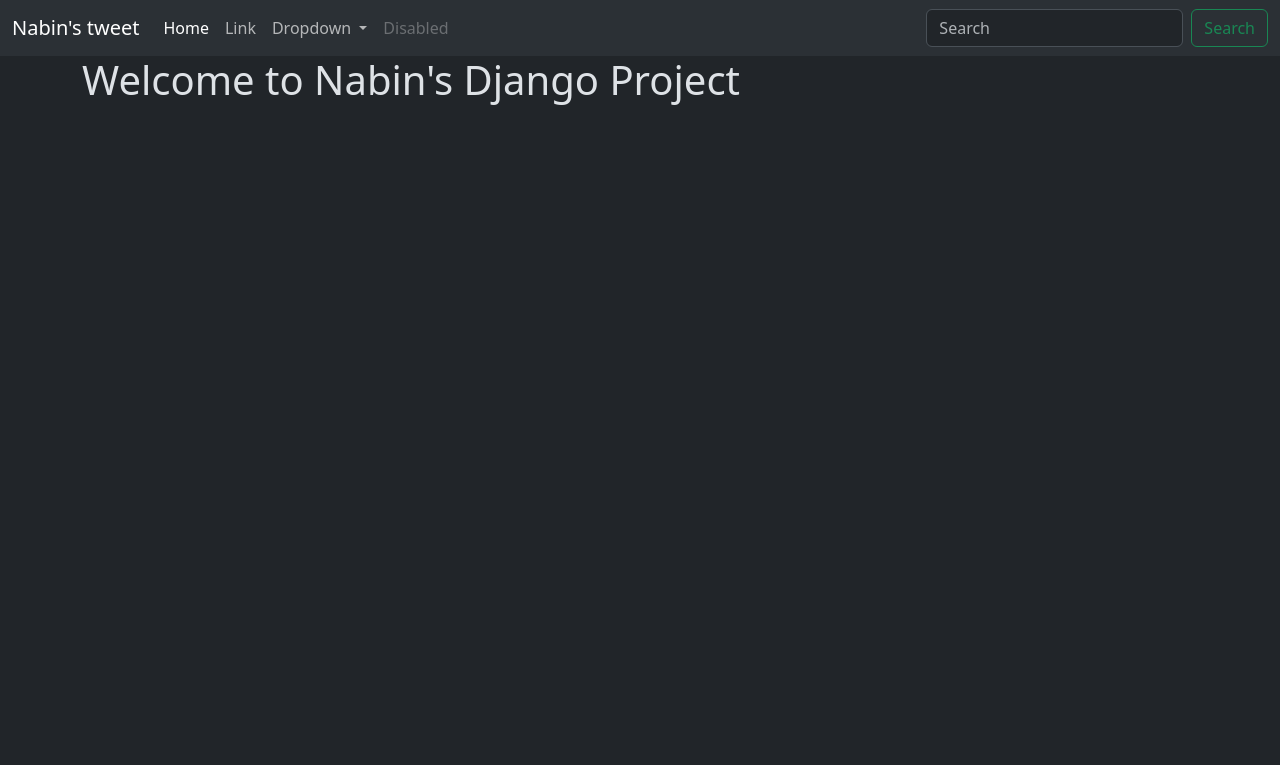
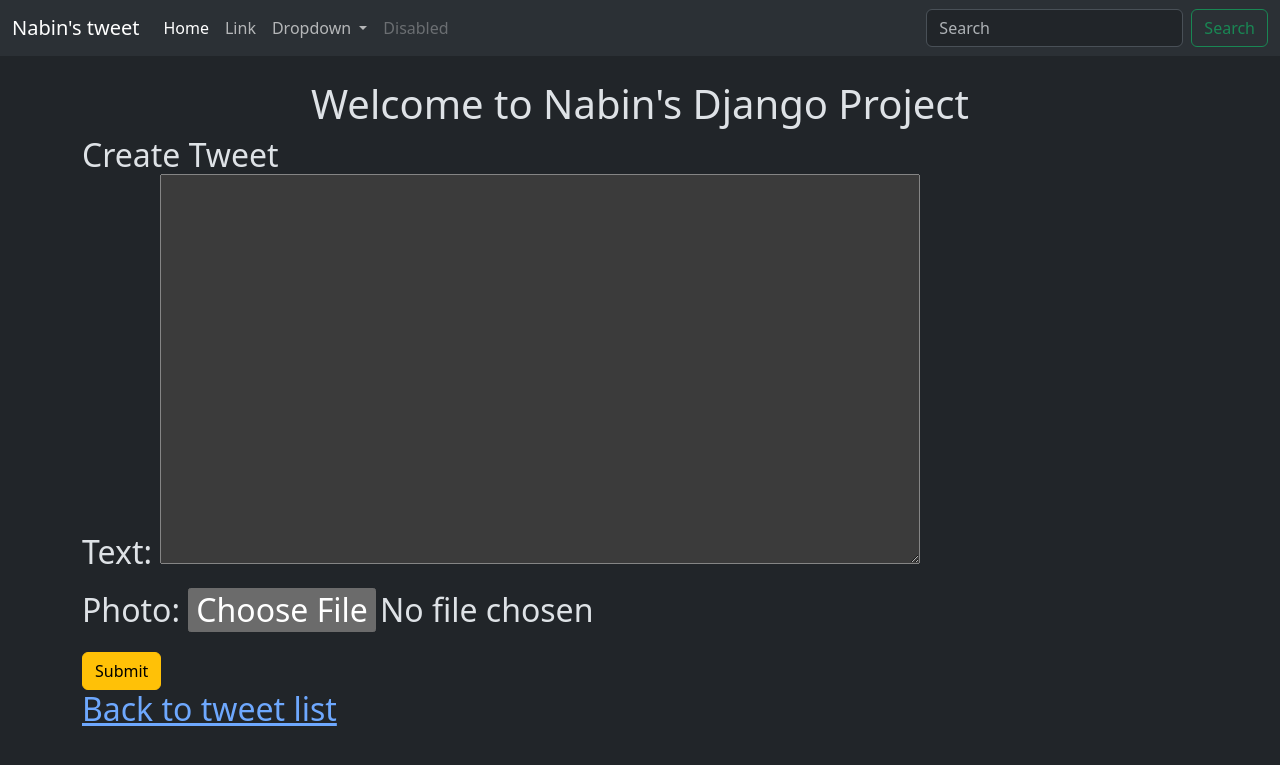
Before and after one commit to nabin2004/djangoP1, a Django app: template chaiheadq/tweet/templates/tweet_form.html in a window 1280 px wide. Shown: the top 765 px of the page. Run offline with Django 5.2, Linux system fonts and the light colour scheme; the template is opened without the code that fills it: values that come from a table or form of the project are taken from there, others are empty.

```diff
--- a/chaiheadq/tweet/templates/tweet_form.html
+++ b/chaiheadq/tweet/templates/tweet_form.html
@@ -5,5 +5,15 @@ Nabin's Django Project
 {% endblock %}
 
 {% block content %}
-<h1>Welcome to Nabin's Django Project</h1>
+<h1 class='text-center mt-4'>Welcome to Nabin's Django Project</h1>
+
+<h2> {% if form.instance.pk %} Edit Tweet {% else %} Create Tweet {% endif %}
+    <form method='post' enctype="multipart/form-data" class="form">
+        {% csrf_token %}
+        {{ form.as_p }}
+        <button class="btn btn-warning" type="submit">Submit</button>
+    </form>
+    <a href="{% url 'tweet_list' %}">Back to tweet list</a>
+</h2>
+
 {% endblock %}
--- a/chaiheadq/tweet/urls.py
+++ b/chaiheadq/tweet/urls.py
@@ -3,5 +3,9 @@ from django.urls import path
 
 urlpatterns = [
     path('', views.index, name='index'),
+    path('list/', views.tweet_list, name='tweet_list'),
+    path('create/', views.tweet_create, name='tweet_create'),
+    path('<int:tweet_id>/edit/', views.tweet_edit, name='tweet_edit'),
+    path('<int:tweet_id>/delete/', views.tweet_delete, name='tweet_delete'),
 
 ]
```
Also changed, not shown: chaiheadq/tweet/templates/tweet_list.html (+7 -5 lines), chaiheadq/db.sqlite3, chaiheadq/media/photos/1725939054_411393225_Gorakha_patra_2081_bhadar_25_gate.jpg (added), chaiheadq/media/photos/logo.png (added), chaiheadq/media/photos/photo.webp (added).
